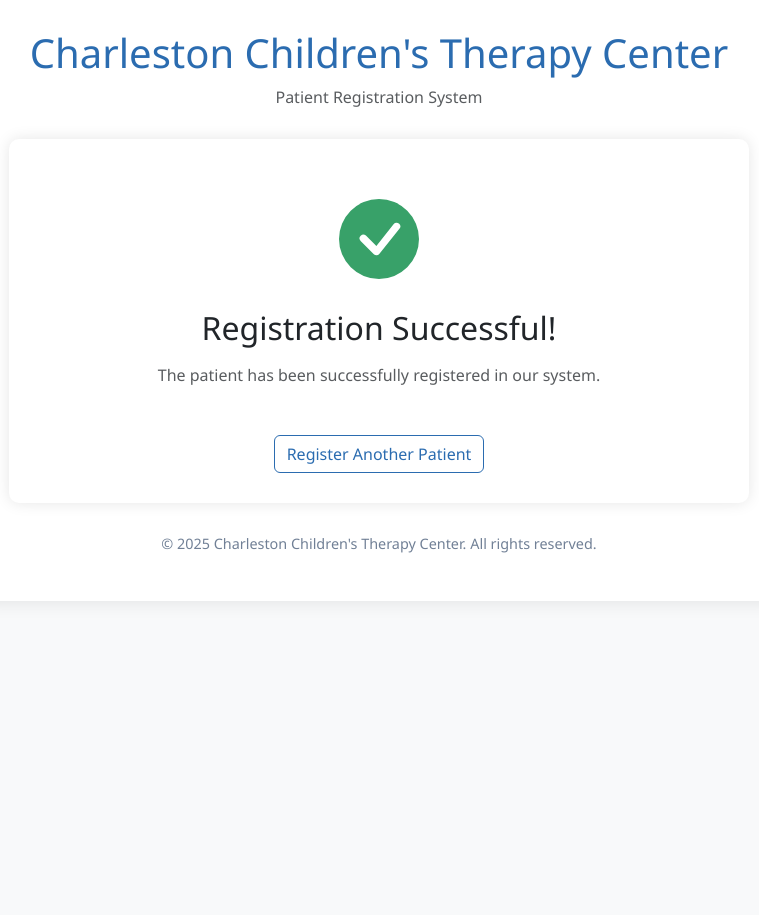
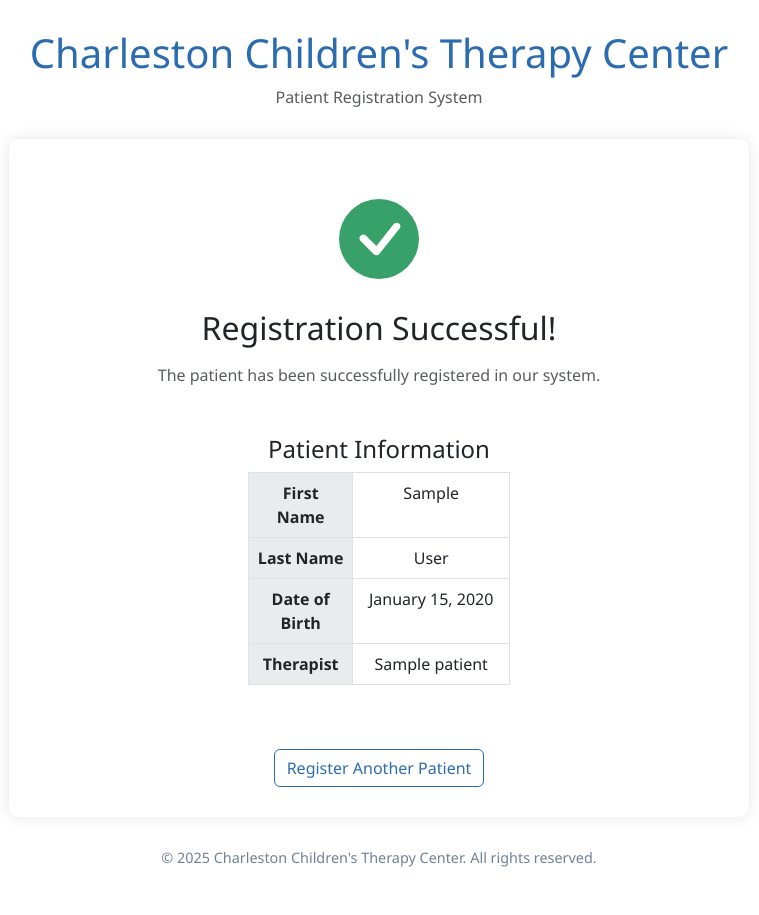
Before and after one commit to Zeus0809/test-therapy-app, a Flask app: template templates/confirmation.html in a window 1280 px wide. Shown: the part 51-966 px from the top of the page, without its empty margins (261-1020 px from the left). Before the commit the page ends 604 px from the top, so only its background shows below. Run offline with Flask 3, Linux system fonts and the light colour scheme; the template is opened without the code that fills it: values that come from a table or form of the project are taken from there, others are empty; tables that the repository leaves empty hold one stand-in row (values such as "Sample post").

Commit message:
Added patient details to the confirmation page upon registration.

```diff
--- a/app.py
+++ b/app.py
@@ -34,12 +34,14 @@ def submit():
         db.session.add(new_patient)
         db.session.commit()
 
-        # Redirect to confirmation page
-        return redirect(url_for('confirmation'))
+        # Redirect to confirmation page with the patient's ID
+        return redirect(url_for('confirmation', patient_id=new_patient._id))
 
-@app.route('/confirmation')
-def confirmation():
-    return render_template('confirmation.html')
+@app.route('/confirmation/<int:patient_id>')
+def confirmation(patient_id):
+    # Query the database to get the patient with the given ID
+    patient = Patient.query.get_or_404(patient_id)
+    return render_template('confirmation.html', patient=patient)
 ### /Backend Logic
 
 def main():
--- a/static/css/confirmation.css
+++ b/static/css/confirmation.css
@@ -22,3 +22,18 @@
     background-color: #2b6cb0;
     color: white;
 }
+
+.patient-details {
+    max-width: 500px;
+    margin: 0 auto;
+}
+
+.patient-details table {
+    background-color: #f8f9fa;
+    border-radius: 5px;
+}
+
+.patient-details th {
+    width: 40%;
+    background-color: #e9ecef;
+}
--- a/templates/confirmation.html
+++ b/templates/confirmation.html
@@ -17,6 +17,30 @@
             <h2 class="mb-3">Registration Successful!</h2>
             <p class="text-muted mb-4">The patient has been successfully registered in our system.</p>
 
+            <div class="patient-details mt-4 mb-4">
+                <h4>Patient Information</h4>
+                <table class="table table-bordered">
+                    <tbody>
+                        <tr>
+                            <th>First Name</th>
+                            <td>{{ patient.first_name }}</td>
+                        </tr>
+                        <tr>
+                            <th>Last Name</th>
+                            <td>{{ patient.last_name }}</td>
+                        </tr>
+                        <tr>
+                            <th>Date of Birth</th>
+                            <td>{{ patient.date_of_birth.strftime('%B %d, %Y') }}</td>
+                        </tr>
+                        <tr>
+                            <th>Therapist</th>
+                            <td>{{ patient.therapist_name }}</td>
+                        </tr>
+                    </tbody>
+                </table>
+            </div>
+
             <div class="mt-4">
                 <a href="{{ url_for('index') }}" class="btn btn-outline-primary">Register Another Patient</a>
             </div>
```
